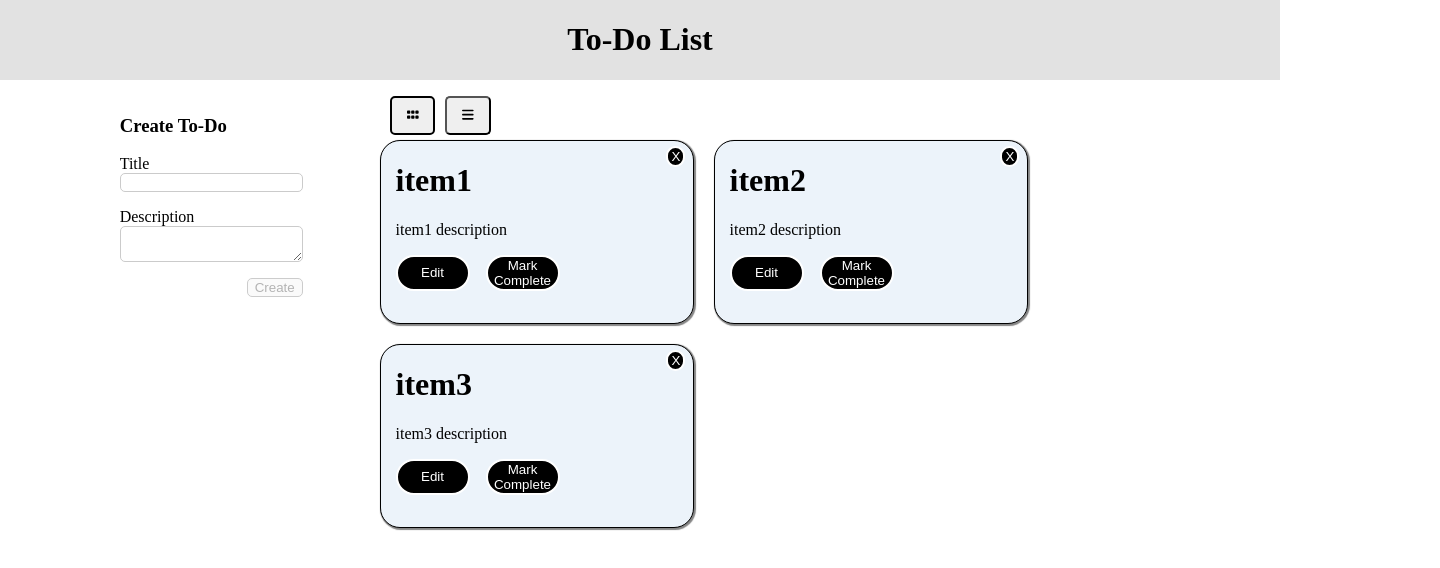
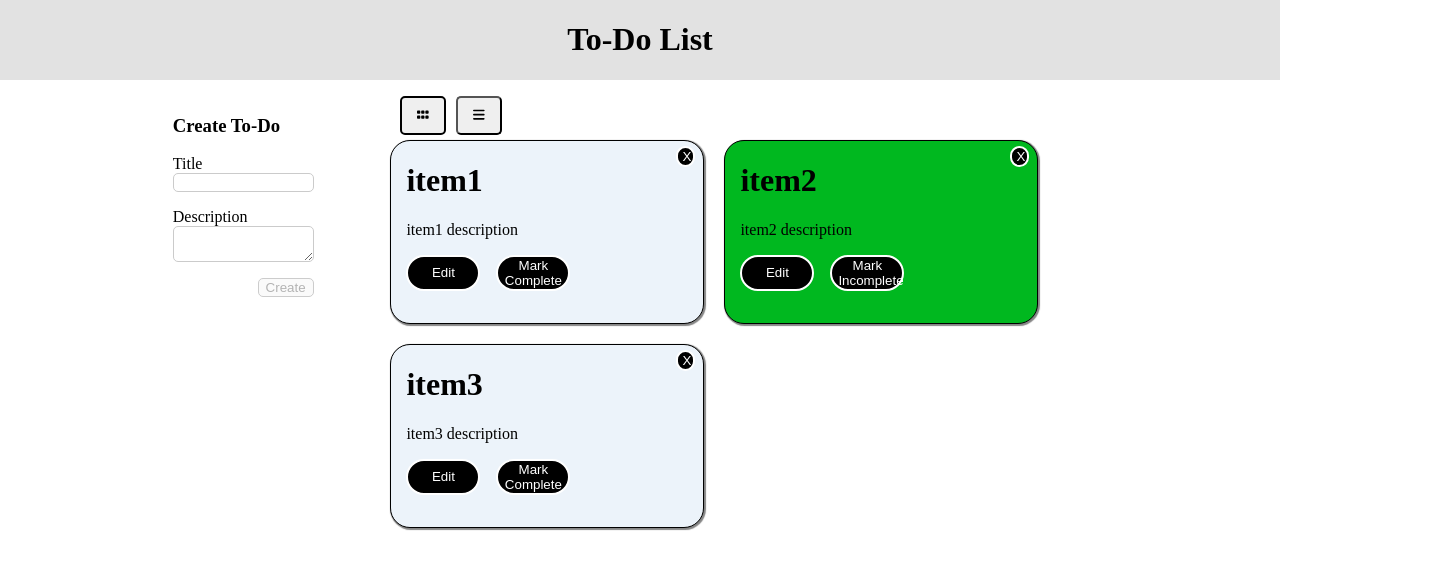
Before and after one commit to cornishjed/todo-list--react-ts, a React (Vite) app: page / in a window 1280 px wide. Shown: the top 568 px of the page, 1440 px wide, since content can reach past the window. Built offline with nearby package versions, Linux system fonts and the light colour scheme.

Commit message:
fix: list view heading colour (#4)
Co-authored-by: cornishjed <judgejed@gmail.com>

```diff
--- a/src/App.tsx
+++ b/src/App.tsx
@@ -12,6 +12,7 @@ export interface ToDoItem {
   id: number | undefined;
   title: string;
   description?: string;
+  completed: boolean;
   children?: oneChild;
 }
 
@@ -23,6 +24,7 @@ function App() {
   const [description, setDescription] = useState("");
   const [editing, setEditing] = useState(false);
   const [editId, setEditId] = useState<number>();
+  //const [completed, setCompleted] = useState<boolean>();
 
   function clearForm() {
     setTitle("");
@@ -36,6 +38,7 @@ function App() {
         id: ++nextId,
         title: title,
         description: description,
+        completed: false,
       };
       setToDos([...toDos, newToDo]);
       clearForm();
@@ -44,9 +47,12 @@ function App() {
         id: editId,
         title: title,
         description: description,
+        completed: false,
       };
 
-      let toDosCpy: ToDoItem[] = [...toDos].filter((item) => item.id !== editId);
+      let toDosCpy: ToDoItem[] = [...toDos].filter(
+        (item) => item.id !== editId
+      );
 
       toDosCpy.push(updatedToDo);
 
@@ -87,12 +93,24 @@ function App() {
       <Header />
       <div className="content">
         <div className="content__left">
-        <Form title={title} description={description} editing={editing} setTitle={setTitle} setDescription={setDescription} onSubmitToDo={handleSubmit} />
+          <Form
+            title={title}
+            description={description}
+            editing={editing}
+            setTitle={setTitle}
+            setDescription={setDescription}
+            onSubmitToDo={handleSubmit}
+          />
         </div>
         <div className="content__right">
-          <Grid toDos={toDos} editing={editing} editId={editId} onDeleteToDo={handleDelete} onEditToDo={handleEdit} />
+          <Grid
+            toDos={toDos}
+            editing={editing}
+            editId={editId}
+            onDeleteToDo={handleDelete}
+            onEditToDo={handleEdit}
+          />
         </div>
-
       </div>
     </div>
   );
--- a/src/css/App.css
+++ b/src/css/App.css
@@ -13,8 +13,9 @@ body {
 
 .content {
   display: flex;
-  justify-content: center;
+  /* justify-content: center; */
   width: 100vw;
+  margin-left: 25vw;
   gap: 5vw;
 
   & .content__right {
--- a/src/css/Form.css
+++ b/src/css/Form.css
@@ -1,4 +1,5 @@
 .todo__form {
+  width: 11vw;
   margin: 0 1vw;
   align-self: flex-start;
   display: flex;
--- a/src/css/ToDo.css
+++ b/src/css/ToDo.css
@@ -54,14 +54,22 @@
   position: relative;
   border: 1px solid rgb(0, 0, 0);
   border-radius: 20px;
-  padding: 7px 27px;
+  padding: 0 27px;
   background-color: rgb(236, 243, 250);
   box-shadow: 1px 1px 1px 1px #858585;
   width: 39vw;
 
   & .heading {
     cursor: pointer;
-    margin: 0;
+    margin: 0 -27px;
+    width: 80%;
+    padding: 5px 28px;
+    background-image: linear-gradient(
+      to right,
+      rgba(182, 182, 182, 0.629) 80%,
+      rgba(255, 255, 255, 0)
+    );
+    border-radius: 20px 20px 20px 20px;
   }
 
   &:has(.description--expand) {
@@ -70,6 +78,12 @@
     align-items: flex-start;
     justify-content: flex-start;
     height: 182px;
+
+    & .heading {
+      width: 100%;
+      background-color: rgba(182, 182, 182, 0.629);
+      border-radius: 20px 20px 0 0;
+    }
 
     .toDo__card__buttons {
       display: flex;
--- a/src/data.json
+++ b/src/data.json
@@ -1,5 +1,20 @@
 [
-  { "id": 1, "title": "item1", "description": "item1 description" },
-  { "id": 2, "title": "item2", "description": "item2 description" },
-  { "id": 3, "title": "item3", "description": "item3 description" }
+  {
+    "id": 1,
+    "title": "item1",
+    "description": "item1 description",
+    "completed": false
+  },
+  {
+    "id": 2,
+    "title": "item2",
+    "description": "item2 description",
+    "completed": true
+  },
+  {
+    "id": 3,
+    "title": "item3",
+    "description": "item3 description",
+    "completed": false
+  }
 ]
--- a/src/ts/Grid.tsx
+++ b/src/ts/Grid.tsx
@@ -45,12 +45,13 @@ export const Grid: FC<Props> = ({
         </button>
       </div>
       <div className={!listLayout ? "toDo--grid" : "toDo--list"}>
-        {toDos.map(({ id, title, description }) => {
+        {toDos.map(({ id, title, description, completed }) => {
           return (
             <ToDo
               key={id}
               id={id}
               title={title}
+              completed={completed}
               editing={id === editId && editing ? true : false}
               listLayout={listLayout}
               onEditToDo={onEditToDo}
--- a/src/ts/ToDo.tsx
+++ b/src/ts/ToDo.tsx
@@ -7,6 +7,7 @@ type oneChild = ReactNode;
 interface Props {
   readonly id: number | undefined;
   title: string;
+  completed: boolean;
   editing: boolean;
   listLayout: boolean;
   children: oneChild; // description
@@ -17,13 +18,14 @@ interface Props {
 export const ToDo: FC<Props> = ({
   id,
   editing,
+  completed,
   listLayout,
   onEditToDo,
   onDeleteToDo,
   title,
   children,
 }) => {
-  const [isComplete, setIsComplete] = useState<boolean>(false);
+  const [isComplete, setIsComplete] = useState<boolean>(completed);
   const [expand, setExpand] = useState<boolean>(false);
 
   return (
```
Lines whose indentation alone changed are shown as unchanged.
